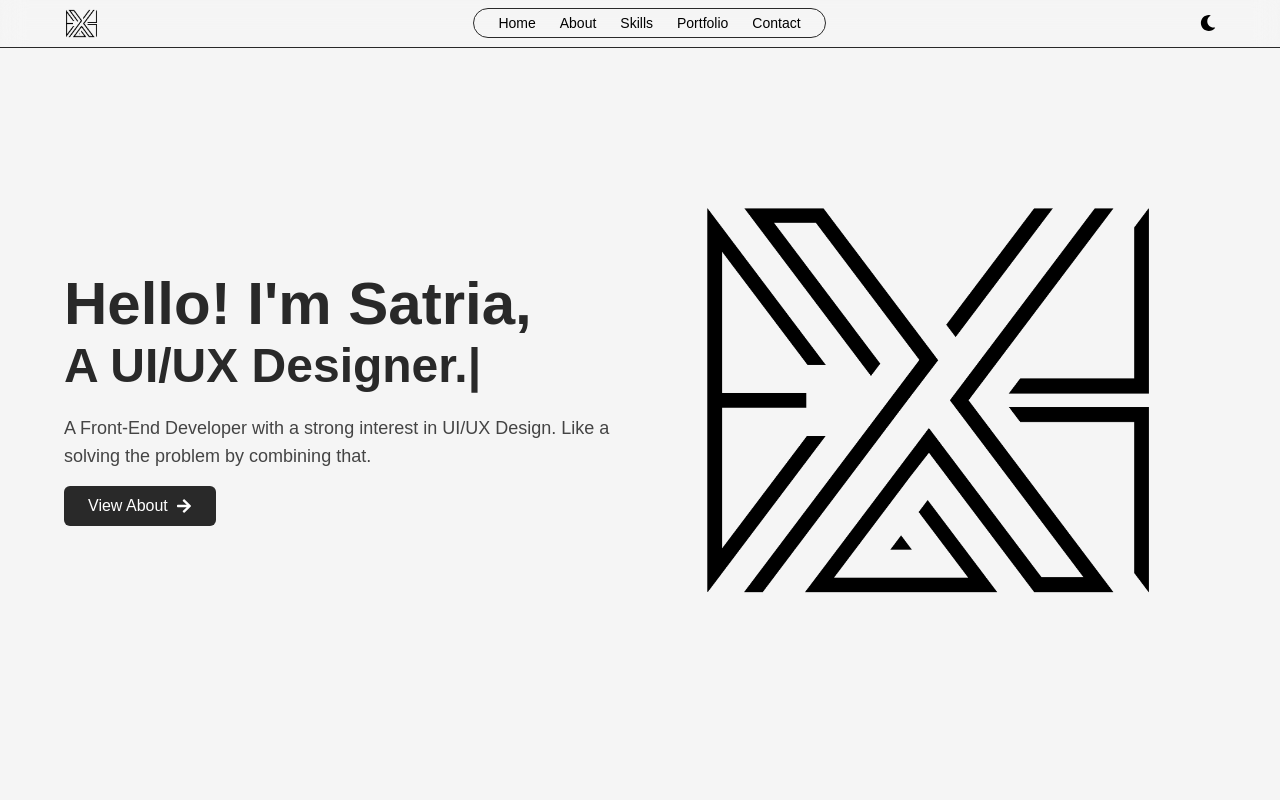
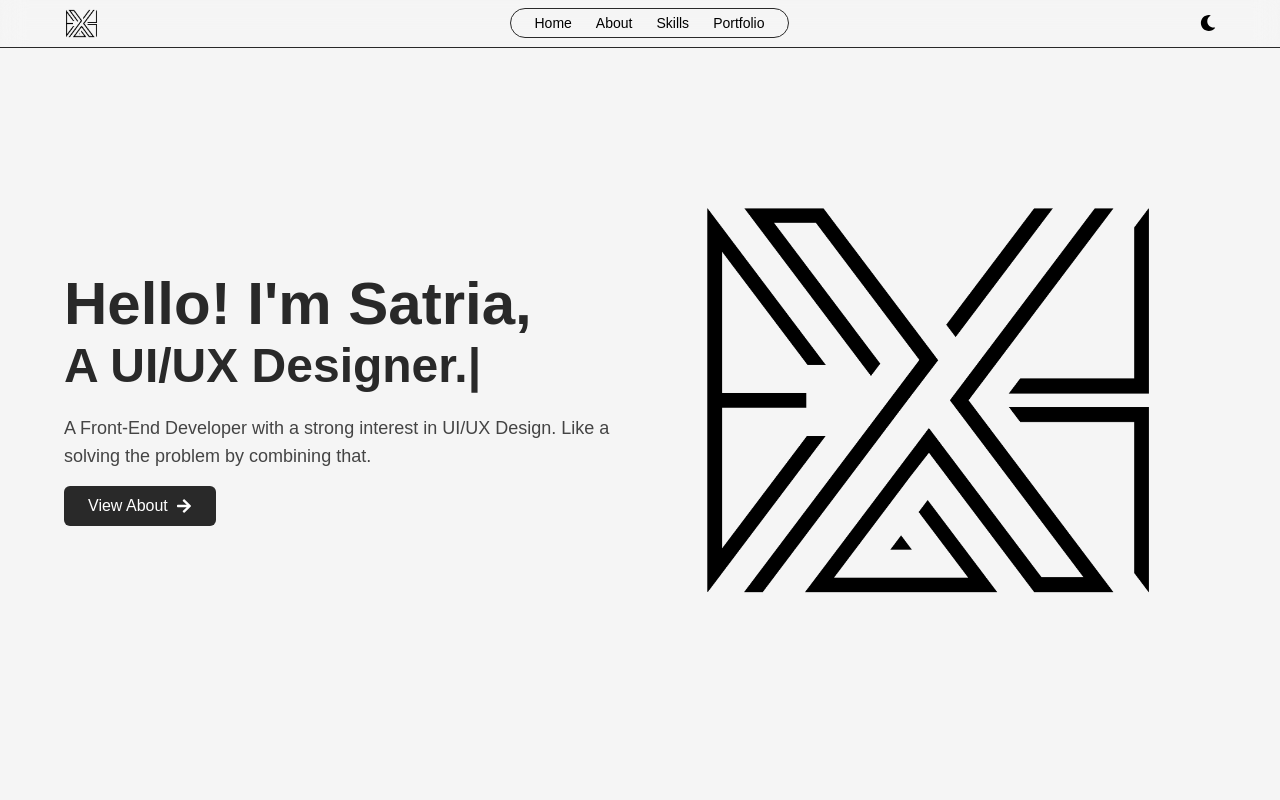
Before and after one commit to satriabahari/website-portfolio, a React (Vite) app: page / in a window 1280 px wide. Shown: the top 800 px of the page. Built offline with nearby package versions, Linux system fonts and the light colour scheme.

Commit message:
Menambahkan file MyContext.jsx dan Menambahkan fitur navbar scroll

```diff
--- a/src/components/Elements/Menu/Index.jsx
+++ b/src/components/Elements/Menu/Index.jsx
@@ -1,13 +1,20 @@
+import { useContext } from "react";
 import Menu from "./Menu";
+import { MyContext } from "../../../context/MyContext";
 
 const Menus = () => {
+  const context = useContext(MyContext);
+
+  const handleClick = (ref) => {
+    ref.current.scrollIntoView({ behavior: "smooth" });
+  };
+
   return (
     <ul className="flex border border-primary py-1 px-3 rounded-full">
-      <Menu href="/home">Home</Menu>
-      <Menu href="/about">About</Menu>
-      <Menu href="/skills">Skills</Menu>
-      <Menu href="/portfolio">Portfolio</Menu>
-      <Menu href="/contact">Contact</Menu>
+      <Menu onClick={() => handleClick(context.homeRef)}>Home</Menu>
+      <Menu onClick={() => handleClick(context.aboutRef)}>About</Menu>
+      <Menu onClick={() => handleClick(context.skillRef)}>Skills</Menu>
+      <Menu onClick={() => handleClick(context.portfolioRef)}>Portfolio</Menu>
     </ul>
   );
 };
--- a/src/components/Elements/Menu/Menu.jsx
+++ b/src/components/Elements/Menu/Menu.jsx
@@ -1,8 +1,7 @@
-const Menu = (props) => {
-  const {href, children} = props
+const Menu = ({onClick, children}) => {
   return(
     <li className="mx-3 text-sm font-medium hover:text-primary">
-      <a href={href}>{children}</a>
+      <button onClick={onClick}>{children}</button>
     </li>
   )
 }
--- a/src/components/Layouts/FirstLayout.jsx
+++ b/src/components/Layouts/FirstLayout.jsx
@@ -1,10 +1,12 @@
-const FirstLayout = ({ children, navbar, classname }) => {
+import { forwardRef } from "react";
+
+const FirstLayout = forwardRef(({ children, navbar, classname }, ref) => {
   return (
-    <div className={`container px-16 grid ${classname}`} >
+    <div className={`container px-16 grid ${classname}`} ref={ref}>
       {navbar}
       {children}
     </div>
   );
-};
+});
 
 export default FirstLayout;
--- /dev/null
+++ b/src/context/MyContext.jsx
@@ -0,0 +1,3 @@
+import { createContext } from "react";
+
+export const MyContext = createContext({})
--- a/src/main.jsx
+++ b/src/main.jsx
@@ -1,18 +1,10 @@
-import React from 'react'
-import ReactDOM from 'react-dom/client'
-import './index.css'
-import HerosPage from './pages/Home';
-import AboutPage from './pages/About';
-import SkillsPage from './pages/Skills';
-import Portfolio from './pages/Portfolio';
-import Footer from './pages/Footer';
+import React from "react";
+import ReactDOM from "react-dom/client";
+import "./index.css";
+import { IndexPages } from "./pages/Index";
 
 ReactDOM.createRoot(document.getElementById("root")).render(
-    <React.StrictMode>
-      <HerosPage/>
-      <AboutPage/>
-      <SkillsPage/>
-      <Portfolio/>
-      <Footer/>
-    </React.StrictMode>
-)
+  <React.StrictMode>
+    <IndexPages/>
+  </React.StrictMode>
+);
--- a/src/pages/About.jsx
+++ b/src/pages/About.jsx
@@ -1,14 +1,16 @@
 import NameAbout from "../components/Elements/Title/NameAbout";
 import About from "../components/Fragments/About";
 import FirstLayout from "../components/Layouts/FirstLayout";
+import { MyContext } from "../context/MyContext";
+import { useContext } from "react";
 
-const AboutPage = () => {
+export const AboutPage = () => {
+  const context = useContext(MyContext);
+
   return (
-    <FirstLayout classname={"bg-background grid-cols-2"}>
+    <FirstLayout classname={"bg-background grid-cols-2"} ref={context.aboutRef}>
       <About />
       <NameAbout />
     </FirstLayout>
   );
 };
-
-export default AboutPage;
--- a/src/pages/Footer.jsx
+++ b/src/pages/Footer.jsx
@@ -1,7 +1,7 @@
 import Description from "../components/Elements/Text/Description"
 import FirstLayout from "../components/Layouts/FirstLayout"
 
-const Footer = () => {
+export const Footer = () => {
   return(
     <FirstLayout classname="h-12 bg-background border-t border-primary">
       <Description classname="flex justify-center items-center text-primary">
@@ -10,5 +10,3 @@ const Footer = () => {
     </FirstLayout>
   )
 }
-
-export default Footer
--- a/src/pages/Home.jsx
+++ b/src/pages/Home.jsx
@@ -2,14 +2,20 @@ import Hero from "../components/Fragments/Hero";
 import Navbar from "../components/Fragments/Navbar";
 import NameHero from "../components/Elements/Title/NameHero";
 import FirstLayout from "../components/Layouts/FirstLayout";
+import { MyContext } from "../context/MyContext";
+import { useContext } from "react";
 
-const HerosPage = () => {
+export const HerosPage = () => {
+  const context = useContext(MyContext);
+
   return (
-    <FirstLayout navbar={<Navbar />} classname={"bg-background grid-cols-2"}>
+    <FirstLayout
+      navbar={<Navbar />}
+      classname={"bg-background grid-cols-2"}
+      ref={context.homeRef}
+    >
       <NameHero />
       <Hero />
     </FirstLayout>
   );
 };
-
-export default HerosPage;
--- /dev/null
+++ b/src/pages/Index.jsx
@@ -0,0 +1,26 @@
+import { useRef } from "react";
+import { MyContext } from "../context/MyContext";
+import { AboutPage } from "./About";
+import { HerosPage } from "./Home";
+import { SkillsPage } from "./Skills";
+import { Portfolio } from "./Portfolio";
+import { Footer } from "./Footer";
+
+export const IndexPages = () => {
+  const valueRef = {
+    homeRef: useRef(null),
+    aboutRef: useRef(null),
+    skillRef: useRef(null),
+    portfolioRef: useRef(null),
+  };
+
+  return (
+    <MyContext.Provider value={valueRef}>
+      <HerosPage />
+      <AboutPage />
+      <SkillsPage />
+      <Portfolio />
+      <Footer />
+    </MyContext.Provider>
+  );
+};
--- a/src/pages/Portfolio.jsx
+++ b/src/pages/Portfolio.jsx
@@ -2,10 +2,17 @@ import Description from "../components/Elements/Text/Description";
 import Title from "../components/Elements/Text/Title";
 import CardPortfolio from "../components/Fragments/CardPorfolio";
 import FirstLayout from "../components/Layouts/FirstLayout";
+import { MyContext } from "../context/MyContext";
+import { useContext } from "react";
 
-const Portfolio = () => {
+export const Portfolio = () => {
+  const context = useContext(MyContext);
+
   return (
-    <FirstLayout classname={"bg-background grid-rows-[35%_65%] gap-4 h-screen"}>
+    <FirstLayout
+      classname={"bg-background grid-rows-[35%_65%] gap-4 h-screen"}
+      ref={context.portfolioRef}
+    >
       <div className="text-center text-white flex flex-col justify-center items-center">
         <Title classname=" text-4xl text-primary">My Portfolio</Title>
         <span className="w-1/5 bg-info h-[0.5px] my-6"></span>
@@ -21,5 +28,3 @@ const Portfolio = () => {
     </FirstLayout>
   );
 };
-
-export default Portfolio;
--- a/src/pages/Skills.jsx
+++ b/src/pages/Skills.jsx
@@ -2,10 +2,17 @@ import Description from "../components/Elements/Text/Description";
 import Title from "../components/Elements/Text/Title";
 import CardSkills from "../components/Fragments/CardSkills";
 import FirstLayout from "../components/Layouts/FirstLayout";
+import { MyContext } from "../context/MyContext";
+import { useContext } from "react";
 
-const SkillsPage = () => {
+export const SkillsPage = () => {
+  const context = useContext(MyContext);
+
   return (
-    <FirstLayout classname="bg-background grid-rows-[35%_65%] gap-4 h-screen">
+    <FirstLayout
+      classname="bg-background grid-rows-[35%_65%] gap-4 h-screen"
+      ref={context.skillRef}
+    >
       <div className="text-center text-white flex flex-col justify-center items-center">
         <Title classname=" text-4xl text-primary">Skills</Title>
         <span className="w-1/5 bg-info h-[0.5px] my-6"></span>
@@ -21,5 +28,3 @@ const SkillsPage = () => {
     </FirstLayout>
   );
 };
-
-export default SkillsPage;
```
